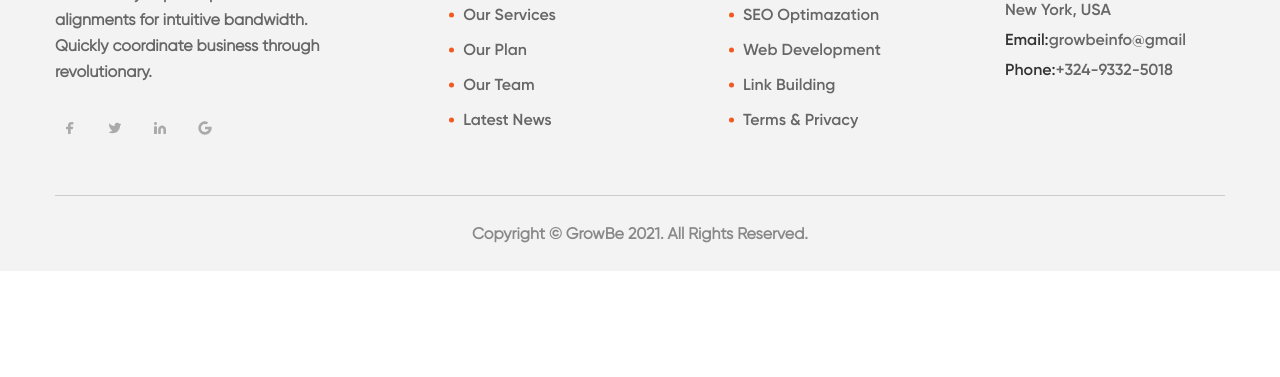
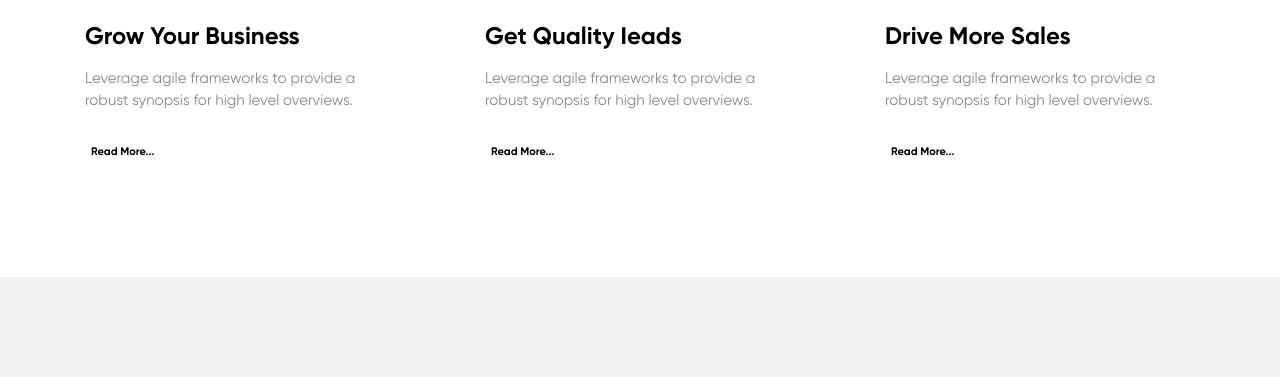
Before and after one commit to ELegek/GrowBe, a website: page app/index.html in a window 1280 px wide. Shown: the part 1535-1912 px from the top of the page. Before the commit the page ends 1806 px from the top, so only its background shows below. Drawn offline with Linux system fonts and the light colour scheme.

Commit message:
advantages complete

```diff
--- a/app/index.html
+++ b/app/index.html
@@ -98,6 +98,37 @@
               <button class="btn">Learn More</button>
             </div>
             <img src="images/solution__img.png" alt="images">
+          </div>
+        </div>
+      </section>
+
+      <section class="advantages">
+        <div class="container">
+          <div class="advantages__inner">
+            <a class="advantages__item" href='#'>
+              <img class="advantages__img" src="images/advantages1.png" alt="images">
+              <h3 class="advantages__title">Grow Your Business</h3>
+              <p class="advantages__text">
+                Leverage agile frameworks to provide a robust synopsis for high level overviews.
+              </p>
+              <button class="advantages__btn">Read More...</button>
+            </a>
+            <a class="advantages__item" href="#">
+              <img class="advantages__img" src="images/advantages2.png" alt="images">
+              <h3 class="advantages__title">Get Quality Ieads</h3>
+              <p class="advantages__text">
+                Leverage agile frameworks to provide a robust synopsis for high level overviews.
+              </p>
+              <button class="advantages__btn">Read More...</button>
+            </a>
+            <a class="advantages__item" href="#">
+              <img class="advantages__img" src="images/advantages3.png" alt="images">
+              <h3 class="advantages__title">Drive More Sales</h3>
+              <p class="advantages__text">
+                Leverage agile frameworks to provide a robust synopsis for high level overviews.
+              </p>
+              <button class="advantages__btn">Read More...</button>
+            </a>
           </div>
         </div>
       </section>
--- a/app/scss/style.scss
+++ b/app/scss/style.scss
@@ -207,6 +207,59 @@
     }
 }
 
+// advantages
+
+.advantages {
+    padding: 100px 0;
+
+    &__inner {
+        display: flex;
+        justify-content: space-between;
+        align-items: start;
+    }
+
+    &__item {
+        width: 370px;
+        height: 290px;
+        padding: 40px 30px;
+        transition: all .2s;
+        border-radius: 10px;
+
+        &:hover {
+            box-shadow: 5px 5px 20px 10px rgba(0, 0, 0, 0.1);
+        }
+    }
+
+    &__img {
+        margin-bottom: 25px;
+    }
+
+    &__title {
+        font-size: 24px;
+        line-height: 28px;
+        color: $title;
+        font-family: 'Gilroy-bold';
+        margin-bottom: 17px;
+    }
+
+    &__text {
+        font-size: 15px;
+        line-height: 22px;
+        margin-bottom: 25px;
+    }
+
+    &__btn {
+        font-size: 11px;
+        line-height: 16px;
+        color: $title;
+        font-family: 'Gilroy-bold';
+        background-color: transparent;
+        border: none;
+    }
+
+
+}
+
 // footer
 .footer {
     background-color: #F3F3F3;
```
Also changed, not shown: app/css/style.min.css, app/images/advantages1.png (added), app/images/advantages2.png (added), app/images/advantages3.png (added).
